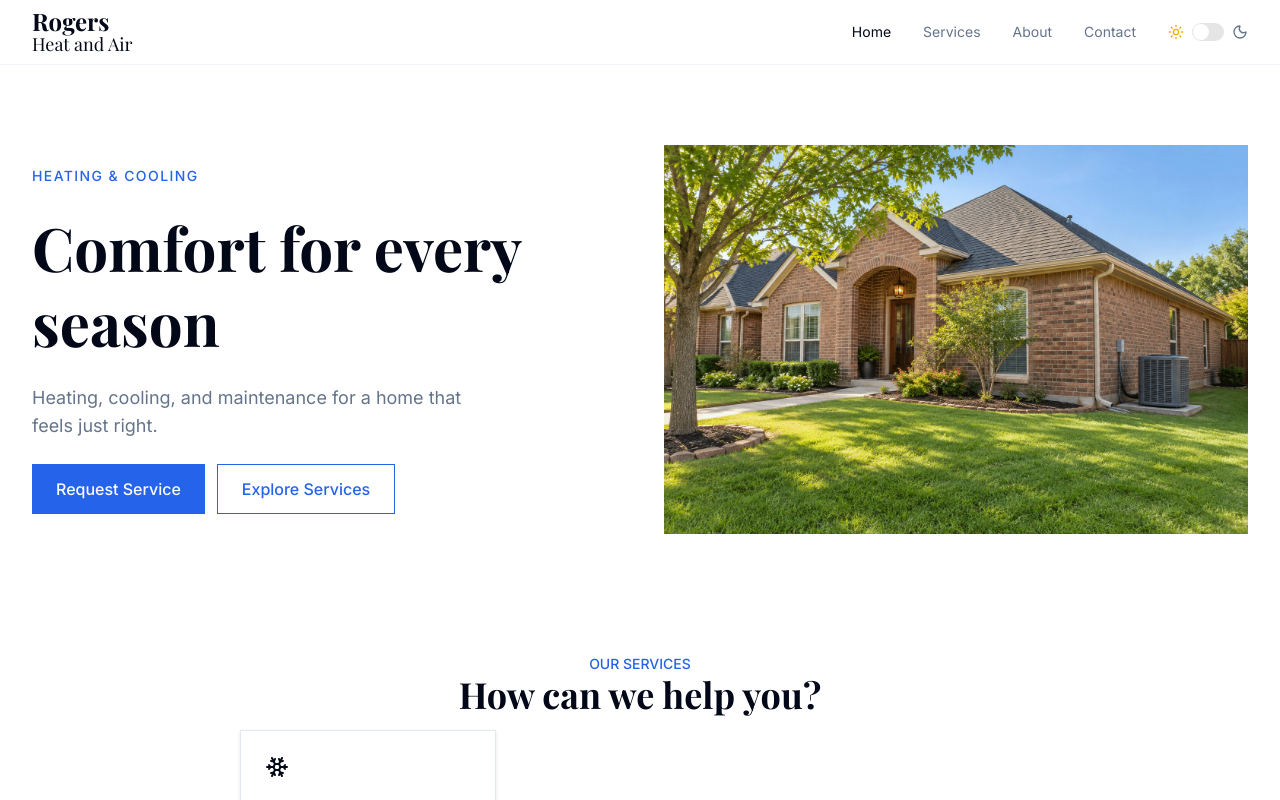
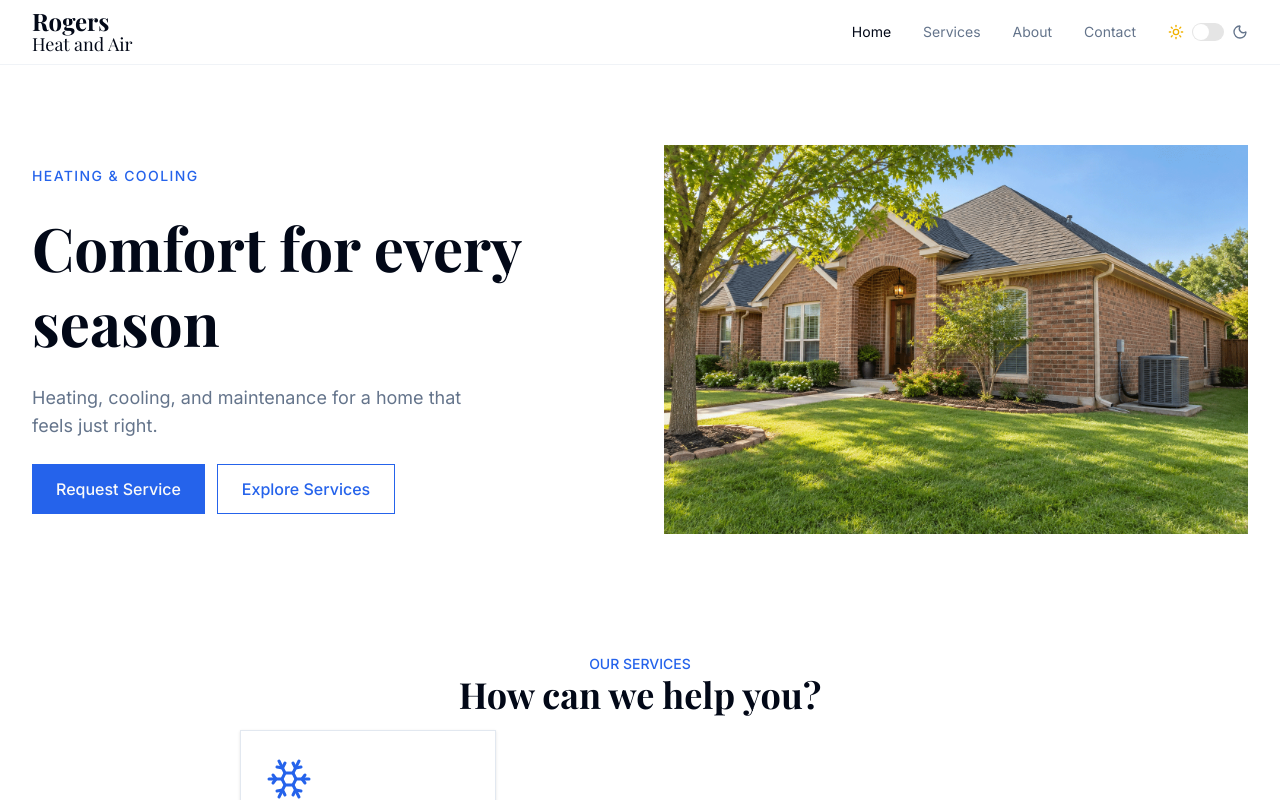
Before and after one commit to KentHefley/rogers-heat-and-air, a Next.js app: page / in a window 1280 px wide. Shown: the top 800 px of the page. Built offline with nearby package versions, Linux system fonts and the light colour scheme; a web font is replaced by a local one.

Commit message:
styled lucide react icon in first card

```diff
--- a/components/offerings.tsx
+++ b/components/offerings.tsx
@@ -1,4 +1,4 @@
-import {Snowflake} from "lucide-react";
+import {Snowflake, Flame, Wrench} from "lucide-react";
 
 export default function Offerings() {
     return (
@@ -10,7 +10,11 @@ export default function Offerings() {
             {/* Cards */}
             <div className="grid grid-cols-1 gap-4 md:grid-cols-2 lg:grid-cols-3">
                 <div className="flex flex-col align-center rounded-lg border border-border bg-card p-6 shadow-sm">
-                    <Snowflake />
+                    <Snowflake
+                    className="size-12 text-primary"
+                    strokeWidth={1.5}
+                    aria-hidden="true"
+                     />
                     <h3 className="mt-4 text-xl font-bold font-serif">Air Conditioning</h3>
                     <p className="mt-2 text-sm text-muted-foreground">Stay cool all summer long. Even on the hottest days.</p>
                 </div>
```
